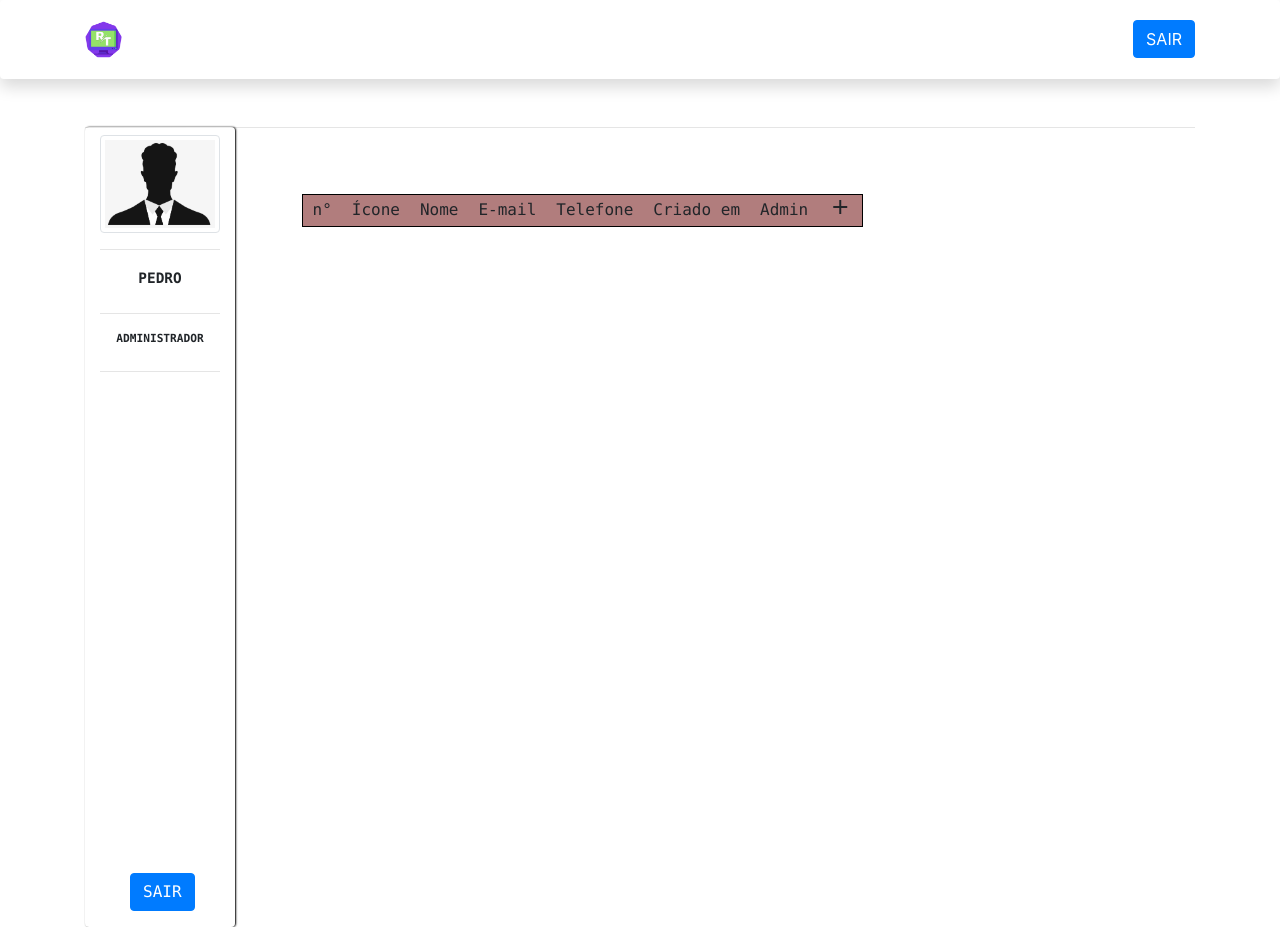
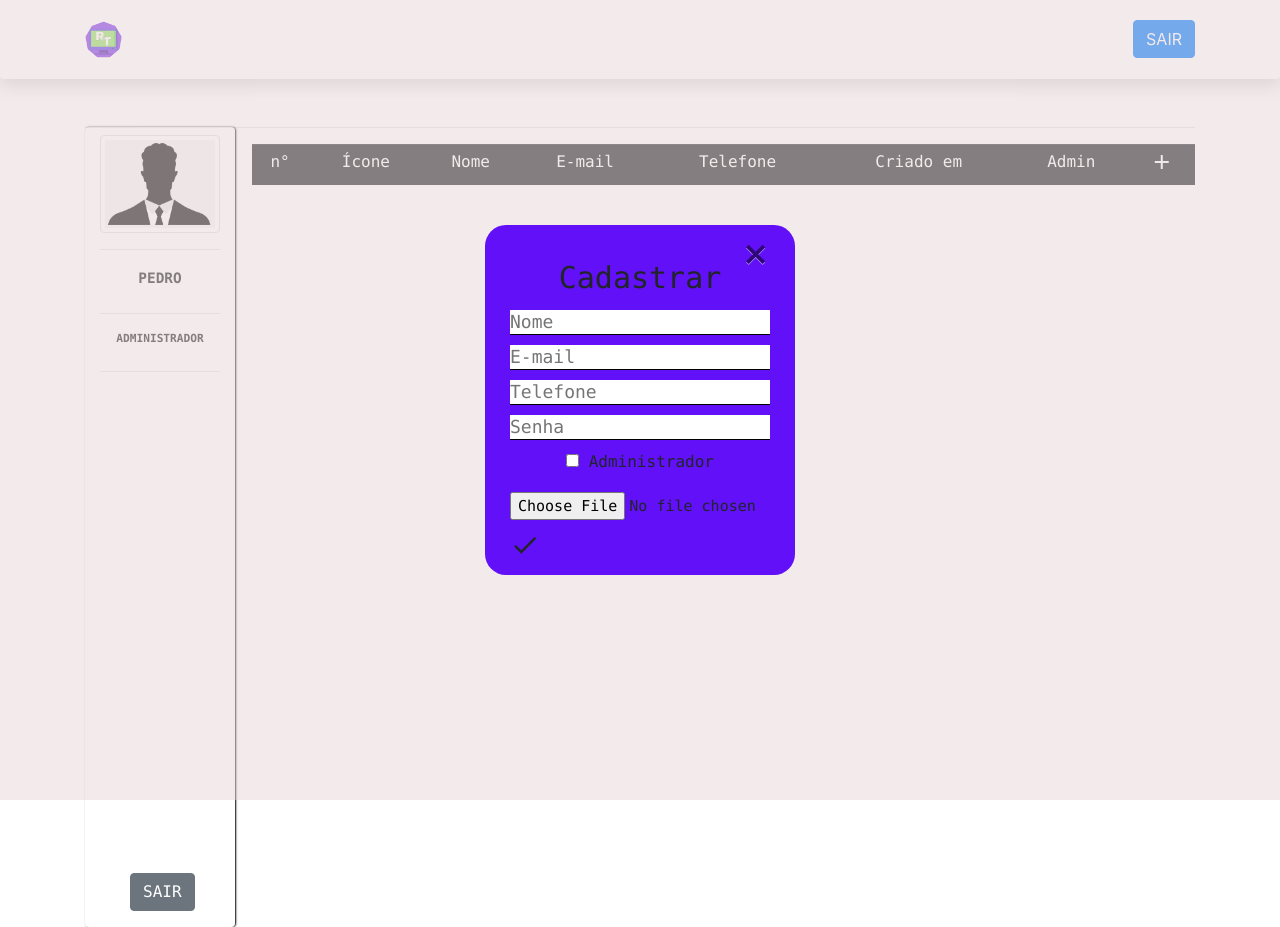
Before and after one commit to Pedro-Wilker/Trabalho-ProjetoDeSoftOO, a website: page index.html in a window 1280 px wide. Both pictures are taken after a click on the element "add". Drawn offline with nearby package versions, Linux system fonts and the light colour scheme.

Commit message:
New design tablep

```diff
--- a/css/style.css
+++ b/css/style.css
@@ -34,59 +34,25 @@ div.menu div.logout-container div.logout {
   justify-content: center;
 }
  */
-div.content {
-  background-color: #ffff;
-  display: flex;
-  width: calc(85% - 50px);
-  margin-left: 15%;
-  padding: 50px 0 0 50px;
-}
-
-div.content img.logo {
-  width: 60px;
-  right: 1%;
-  top: 1%;
-}
-
-table.users {
-  border-collapse: collapse;
-  background-color: #b17d7d;
-}
-
-table.users tr {
-  border: 1px solid black;
-}
-
-table.users td {
-  width: fit-content;
-  padding: 0 10px;
-  text-align: center;
-}
-
-table.users span.delete-btn {
+.users span.delete-btn {
   color: red;
 }
 
-table.users tr:not(:first-child):hover {
+.users tr:not(:first-child):hover {
   background-color: #e2e2e2;
 }
 
-td.table-actions span {
+.table-actions span {
   cursor: pointer;
 }
 
-td.table-icon img {
-  width: 50px;
-  margin-top: 3px;
-}
-
-div.form {
+.form {
   width: 100%;
   height: 100vh;
   position: fixed;
   top: 0;
   left: 0;
-  background-color: rgba(0, 0, 0, 0.5);
+  background-color: rgba(231, 216, 216, 0.5);
   display: flex;
   justify-content: center;
   align-items: center;
@@ -95,7 +61,7 @@ div.form {
 
 .form-container {
   position: relative;
-  background-color: white;
+  background-color: rgb(97, 16, 247);
   padding: 25px;
   border-radius: 21px;
   display: flex;
--- a/index.html
+++ b/index.html
@@ -94,7 +94,7 @@
           >
             <div class="logout">
               <a
-                class="btn btn-primary text-uppercase"
+                class="btn btn-secondary text-uppercase"
                 href="login.html"
                 role="button"
                 >sair</a
@@ -103,21 +103,26 @@
           </div>
         </div>
         <hr />
-        <!--Lista -->
-        <div class="content">
-          <table class="users">
-            <tr>
-              <td class="table-id">n°</td>
-              <td class="table-icon">Ícone</td>
-              <td class="table-name">Nome</td>
-              <td class="table-email">E-mail</td>
-              <td class="table-phone">Telefone</td>
-              <td class="table-date">Criado em</td>
-              <td class="table-admin">Admin</td>
-              <td class="table-actions">
-                <span class="material-icons-sharp add">add</span>
-              </td>
-            </tr>
+
+        <!--Lista de usuarios-->
+        <div class="content" style="margin-left: 15%">
+          <table
+            class="users table table-striped table-dark table-sm table-responsive-sm"
+          >
+            <thead>
+              <tr>
+                <td scope="col" class="table-id">n°</td>
+                <td scope="col" class="table-icon">Ícone</td>
+                <td scope="col" class="table-name">Nome</td>
+                <td scope="col" class="table-email">E-mail</td>
+                <td scope="col" class="table-phone">Telefone</td>
+                <td scope="col" class="table-date">Criado em</td>
+                <td scope="col" class="table-admin">Admin</td>
+                <td scope="col" class="table-actions">
+                  <span class="material-icons-sharp add">add</span>
+                </td>
+              </tr>
+            </thead>
           </table>
         </div>
         <div class="form form-add">
@@ -205,7 +210,24 @@
       </div>
     </section>
   </body>
-  <!--   <script src="./js/models/User.js"></script>
+  <!-- PROJETO -->
+  <script src="./js/models/User.js"></script>
   <script src="./js/controllers/UserController.js"></script>
-  <script src="./js/app.js"></script> -->
+  <script src="./js/app.js"></script>
+  <!-- Script bootstrap  -->
+  <script
+    src="https://code.jquery.com/jquery-3.3.1.slim.min.js"
+    integrity="sha384-q8i/X+965DzO0rT7abK41JStQIAqVgRVzpbzo5smXKp4YfRvH+8abtTE1Pi6jizo"
+    crossorigin="anonymous"
+  ></script>
+  <script
+    src="https://cdnjs.cloudflare.com/ajax/libs/popper.js/1.14.3/umd/popper.min.js"
+    integrity="sha384-ZMP7rVo3mIykV+2+9J3UJ46jBk0WLaUAdn689aCwoqbBJiSnjAK/l8WvCWPIPm49"
+    crossorigin="anonymous"
+  ></script>
+  <script
+    src="https://stackpath.bootstrapcdn.com/bootstrap/4.1.3/js/bootstrap.min.js"
+    integrity="sha384-ChfqqxuZUCnJSK3+MXmPNIyE6ZbWh2IMqE241rYiqJxyMiZ6OW/JmZQ5stwEULTy"
+    crossorigin="anonymous"
+  ></script>
 </html>
```
